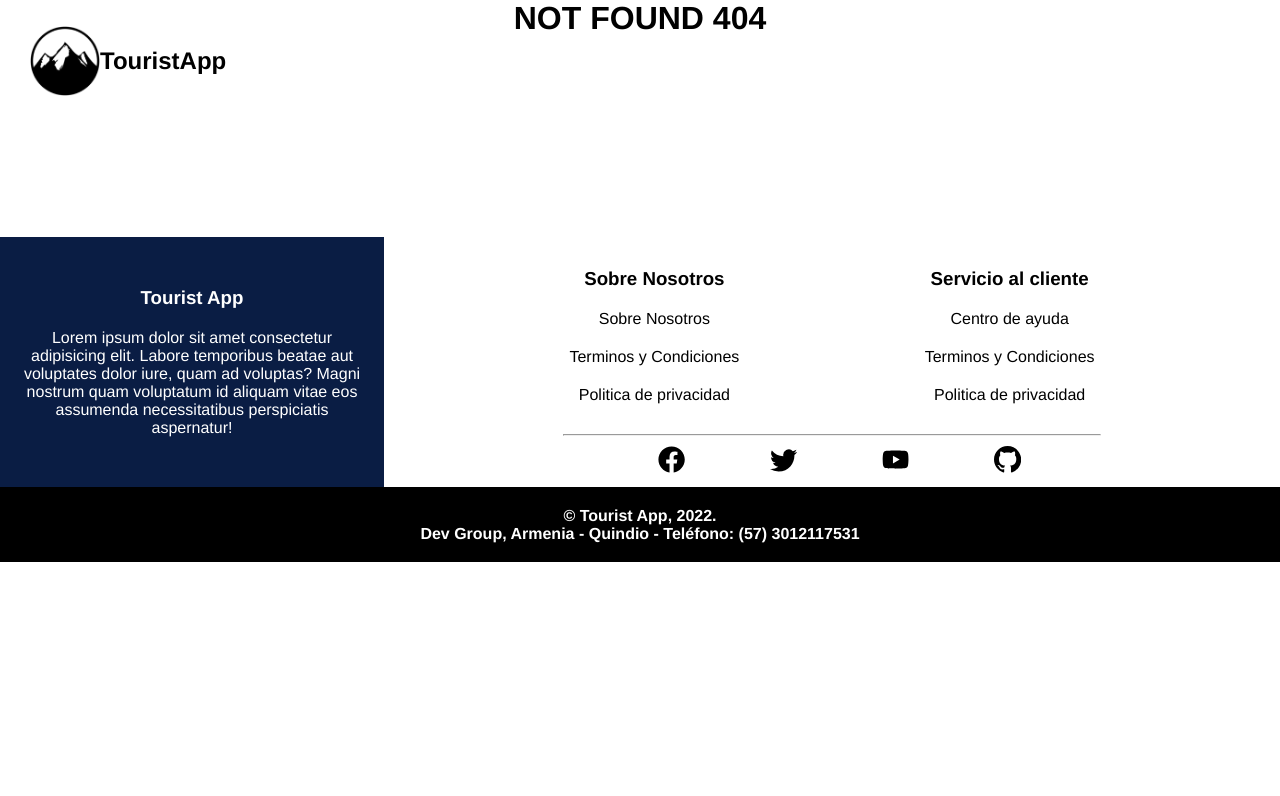
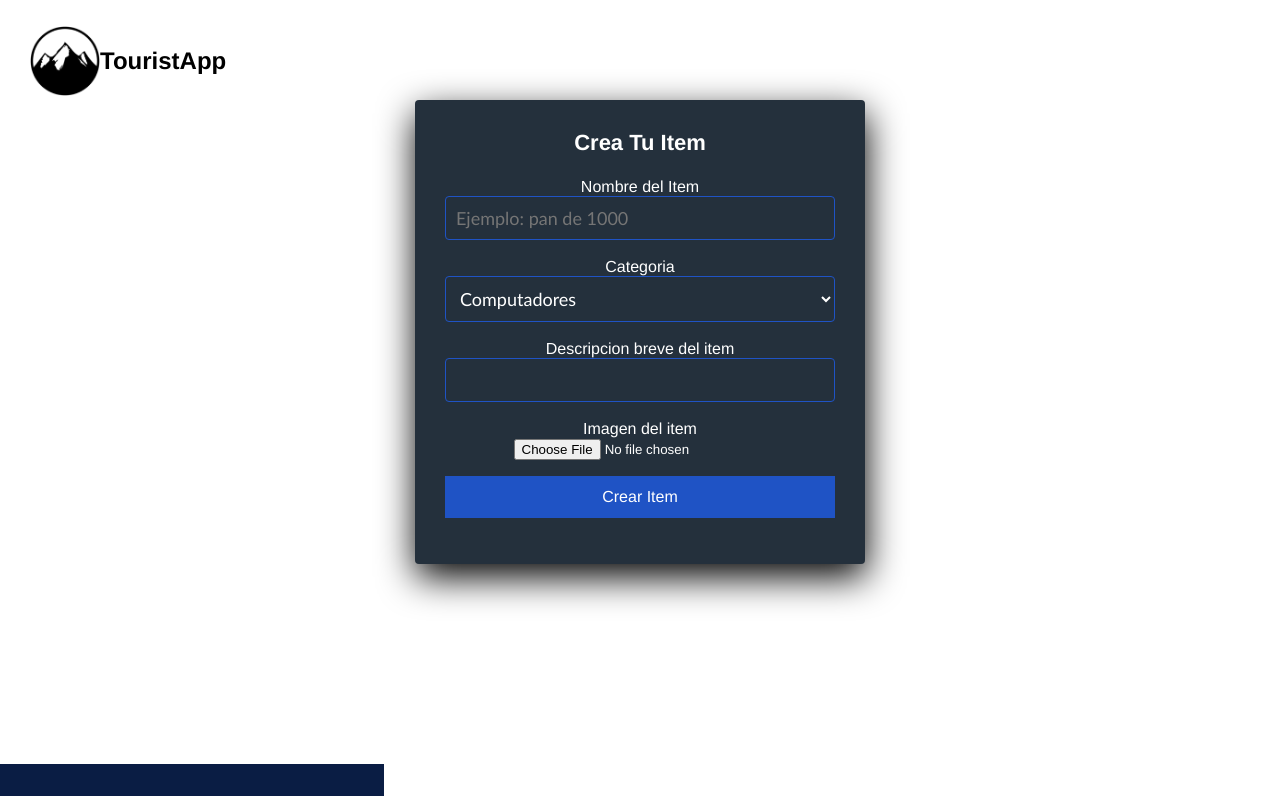
Before and after one commit to JuanPabloRami/Project-TouristAPP, a React (Create React App) app: page /crear-item in a window 1280 px wide. Shown: the top 796 px of the page. Built offline with nearby package versions, Linux system fonts and the light colour scheme; the HTML template or start-up script is replaced by a standard one.

Commit message:
feat: Se añadieron los apartados de creacion de negocio e item

```diff
--- a/src/App.js
+++ b/src/App.js
@@ -7,6 +7,9 @@ import { Footer } from './components/Footer/Footer.jsx'
 import {Register} from './components/Register/Register.jsx'
 import { AboutUs } from './components/About us/AboutUs';
 import { Inicio } from './components/Inicio/Inicio';
+import { CrearNegocio } from './components/CrearNegocio/CrearNegocio';
+import { CrearItem } from './components/CrearItem/CrearItem';
+
 
 
 
@@ -19,6 +22,8 @@ function App() {
         <Route path='/' element={<Inicio/>} />
         <Route path='/register' element={<Register/>} />
         <Route path='/login' element={<Login/>} />
+        <Route path='/crear-negocio' element={<CrearNegocio/>} />
+        <Route path='/crear-item' element={<CrearItem/>} />
         <Route path='/aboutAs' element={<AboutUs/>}/>
         <Route path='*' element={<NotFound/>} />
       </Routes>
--- /dev/null
+++ b/src/components/CrearItem/CrearItem.jsx
@@ -0,0 +1,25 @@
+import React from 'react'
+
+export const CrearItem = () => {
+  return (
+    <section className="form-register">
+            <h4>Crea Tu Item</h4>
+            <label htmlFor="nombreItem">Nombre del Item</label>
+            <input className="controls" type="text"  name="nombreItem" id="nombreNegocio" placeholder="Ejemplo: pan de 1000"/>
+            <label htmlFor="categoria">Categoria</label>
+            <select className="controls" type="text" name="categoria" id="categoria" placeholder="Selecciona el tipo">
+                <option value="value1">Computadores</option>
+                <option value="value2">Celulares</option>
+                <option value="value3">Partes</option>
+            </select>
+            <br/>
+            <label htmlFor="descripcion">Descripcion breve del item</label>
+            <input className="controls" type="text" maxLength="300" />
+
+            <label htmlFor="imagen">Imagen del item</label><br />
+            <input type="file" />
+
+            <input className="botons" type="submit" value="Crear Item"/>
+        </section>
+  )
+}
--- /dev/null
+++ b/src/components/CrearNegocio/CrearNegocio.jsx
@@ -0,0 +1,25 @@
+import React from 'react'
+
+export const CrearNegocio = () => {
+    return (
+        <section className="form-register">
+            <h4>Crea Tu Negocio</h4>
+            <label htmlFor="nombreNegocio">Nombre del negocio</label>
+            <input className="controls" type="text"  name="nombreNegocio" id="nombreNegocio" placeholder="Ejemplo: panapp"/>
+            <label htmlFor="categoria">Categoria</label>
+            <select className="controls" type="text" name="categoria" id="categoria" placeholder="Selecciona el tipo">
+                <option value="value1">Panadería</option>
+                <option value="value2">Moda</option>
+                <option value="value3">Miscelanea</option>
+            </select>
+            <br/>
+            <label htmlFor="descripcion">Descripcion breve del negocio</label>
+            <input className="controls" type="text" maxLength="300" />
+
+            <label htmlFor="imagen">Imagen de tu negocio</label><br />
+            <input type="file" />
+
+            <input className="botons" type="submit" value="Crear Negocio"/>
+        </section>
+    )
+}
--- a/src/index.css
+++ b/src/index.css
@@ -49,17 +49,16 @@ nav{
   font-family: 'calibri', sans-serif;
   color: #fff;
   box-shadow: 1px 13px 37px #000;
+
 }
 
-.login-Container{
-  display: flex;
-  flex-direction: column;
+
+
+
+.form-register label{
+  margin: 11px 0px;
   text-align: left;
-}
-
-.login-Container label{
-margin: 11px 0px;
-}
+  }
 
 .form-register h4{
   font-size:22px;
@@ -115,6 +114,20 @@ margin: 11px 0px;
   width: 20px;
 }
 /* --- Terminacion de Registro -- */
+
+/* login */
+.login-Container{
+  display: flex;
+  flex-direction: column;
+  text-align: left;
+}
+
+
+.login-Container label{
+margin: 11px 0px;
+
+}
+/* fin login */
 
 
 /* -- Clases del navbar -- */
```
